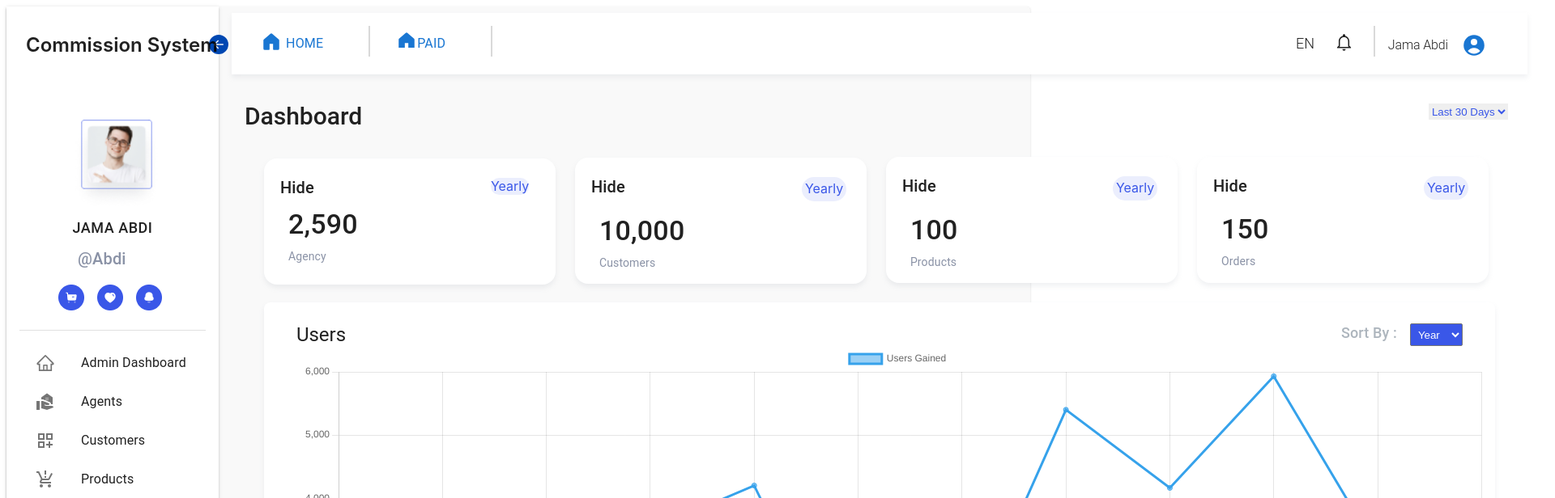
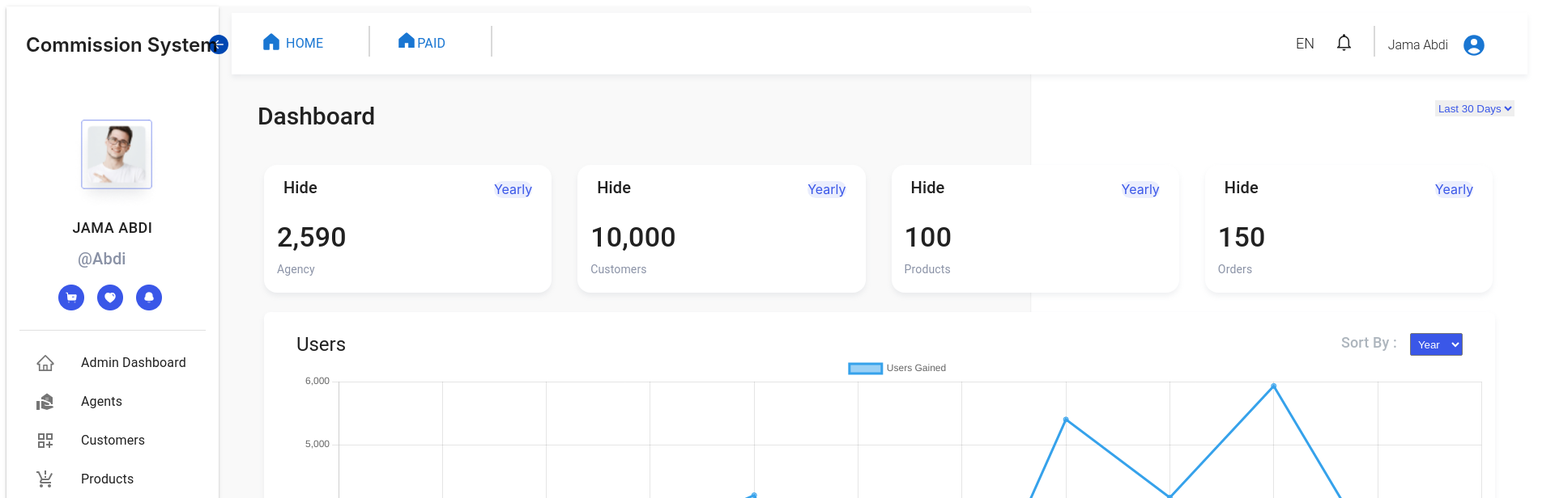
Before and after one commit to yahya-Tech59/Commission-Material, a React (Vite) app: page /dashboard in a window 1280 px wide. Shown: the top 616 px of the page at 81% size, 1920 px wide, since content can reach past the window. Built offline with nearby package versions, Linux system fonts and the light colour scheme; sample sign-in values are in the browser's storage.

Commit message:
DashboardCard and use it as props

```diff
--- /dev/null
+++ b/src/components/DashboardCard.jsx
@@ -0,0 +1,50 @@
+import React from "react";
+import { Box, Grid, Typography } from "@mui/material";
+
+export const DashboardCard = ({ title, subtitle, value, tableName }) => (
+  <Grid
+    item
+    xs={2.8}
+    md={2.8}
+    lg={2.6}
+    sx={{
+      height: 158,
+      width: "12rem",
+      backgroundColor: "white",
+      boxShadow: "0px 4px 6px rgba(156, 163, 175, 0.15)",
+      borderRadius: "1rem",
+      display: "flex",
+      flexDirection: "column",
+      alignItems: "flex-start",
+    }}
+  >
+    <Typography variant="h6" sx={{ position: "relative", bottom: 12 }}>
+      {title}
+    </Typography>
+    <Typography
+      variant="h5"
+      color="primary"
+      sx={{
+        position: "relative",
+        bottom: 36,
+        left: 260,
+        bgcolor: "#EBEEFD",
+        color: "#3A57E8",
+        borderRadius: "1rem",
+        fontFamily: "inter",
+        fontSize: "1rem",
+        p: 0,
+      }}
+    >
+      {subtitle}
+    </Typography>
+    <Box sx={{ position: "relative", bottom: 48, right: 48 }}>
+      <Typography variant="h4" sx={{ fontWeight: 500, ml: 5, mt: 5 }}>
+        {value}
+      </Typography>
+      <Typography variant="body2" sx={{ mt: 1, ml: 5, color: "#8A92A6" }}>
+        {tableName}
+      </Typography>
+    </Box>
+  </Grid>
+);
--- a/src/layouts/Dashboard.jsx
+++ b/src/layouts/Dashboard.jsx
@@ -2,19 +2,293 @@ import React from "react";
 import { Footer } from "./Footer";
 import { Chart } from "./Chart/Chart";
 import { Header } from "./Header";
-import { Box, Select, Typography } from "@mui/material";
+import { Box, Grid, Select, Typography } from "@mui/material";
+import { DashboardCard } from "../components/DashboardCard";
+
+// export const Dashboard = () => {
+//   return (
+//     <Box sx={{ color: "gray.400", display: "flex" }}>
+//       <Box sx={{ flexDirection: "column" }}>
+//         <Box sx={{ ml: 2 }}>
+//           <Header />
+//           <Box sx={{ mt: "-4rem", ml: 2 }} className="mt-[-4rem] ml-2">
+//             <Box sx={{ display: "flex", justifyContent: "space-between" }}>
+//               <Typography
+//                 variant="h5"
+//                 sx={{ mt: 12, fontSize: 30, fontWeight: 500, mb: 4 }}
+//               >
+//                 Dashboard
+//               </Typography>
+//               <select
+//                 defaultValue=""
+//                 style={{
+//                   height: 20,
+//                   position: "relative",
+//                   top: 100,
+//                   right: 40,
+//                   border: "none",
+//                   color: "#3A57E8",
+//                 }}
+//               >
+//                 <option value="">Last 30 Days</option>
+//               </select>
+//             </Box>
+
+//             <Grid container spacing={3} sx={{ ml: 3 }}>
+//               <Grid
+//                 item
+//                 xs={12}
+//                 md={6}
+//                 lg={3}
+//                 sx={{
+//                   height: 116,
+//                   width: 320,
+//                   backgroundColor: "white",
+//                   boxShadow: "0px 4px 6px rgba(156, 163, 175, 0.15)",
+//                   borderRadius: "16px",
+//                   display: "flex",
+//                   flexDirection: "column",
+//                   alignItems: "flex-start",
+//                   padding: "20px",
+//                 }}
+//               >
+//                 <Typography variant="h6" sx={{}}>
+//                   Hide
+//                 </Typography>
+
+//                 <Typography
+//                   variant="h5"
+//                   color="primary"
+//                   sx={{
+//                     position: "relative",
+//                     bottom: 28,
+//                     left: 260,
+//                     bgcolor: "#EBEEFD",
+//                     color: "#3A57E8",
+//                     borderRadius: "1rem",
+//                     fontFamily: "inter",
+//                     fontSize: "1rem",
+//                     p: 0,
+//                   }}
+//                 >
+//                   Yearly
+//                 </Typography>
+
+//                 <Box sx={{ position: "relative", bottom: 52, right: 30 }}>
+//                   <Typography
+//                     variant="h4"
+//                     sx={{ fontWeight: 500, ml: 5, mt: 5 }}
+//                   >
+//                     2,590
+//                   </Typography>
+//                   <Typography
+//                     variant="body2"
+//                     sx={{ mt: 1, ml: 5, color: "#8A92A6" }}
+//                   >
+//                     Agency
+//                   </Typography>
+//                 </Box>
+//               </Grid>
+
+//               <Grid
+//                 item
+//                 xs={12}
+//                 md={6}
+//                 lg={3}
+//                 sx={{
+//                   height: 116,
+//                   width: 320,
+//                   backgroundColor: "white",
+//                   boxShadow: "0px 4px 6px rgba(156, 163, 175, 0.15)",
+//                   borderRadius: "16px",
+//                   display: "flex",
+//                   flexDirection: "column",
+//                   alignItems: "flex-start",
+//                   padding: "20px",
+//                   ml: "24rem",
+//                   mt: "-9.8rem",
+//                 }}
+//               >
+//                 <Typography variant="h6" sx={{}}>
+//                   Hide
+//                 </Typography>
+
+//                 <Typography
+//                   variant="h5"
+//                   color="primary"
+//                   sx={{
+//                     position: "relative",
+//                     bottom: 28,
+//                     left: 260,
+//                     bgcolor: "#EBEEFD",
+//                     color: "#3A57E8",
+//                     borderRadius: "1rem",
+//                     fontFamily: "inter",
+//                     fontSize: "1rem",
+//                     p: 0.5,
+//                   }}
+//                 >
+//                   Yearly
+//                 </Typography>
+
+//                 <Box sx={{ position: "relative", bottom: 52, right: 30 }}>
+//                   <Typography
+//                     variant="h4"
+//                     sx={{ fontWeight: 500, ml: 5, mt: 5 }}
+//                   >
+//                     10,000
+//                   </Typography>
+//                   <Typography
+//                     variant="body2"
+//                     sx={{ mt: 1, ml: 5, color: "#8A92A6" }}
+//                   >
+//                     Customers
+//                   </Typography>
+//                 </Box>
+//               </Grid>
+
+//               <Grid
+//                 item
+//                 xs={12}
+//                 md={6}
+//                 lg={3}
+//                 sx={{
+//                   height: 116,
+//                   width: 320,
+//                   backgroundColor: "white",
+//                   boxShadow: "0px 4px 6px rgba(156, 163, 175, 0.15)", // Adjusted for MUI's shadow prop
+//                   borderRadius: "16px",
+//                   display: "flex",
+//                   flexDirection: "column",
+//                   alignItems: "flex-start",
+//                   padding: "20px",
+//                   ml: "48rem",
+//                   mt: "-9.8rem",
+//                 }}
+//               >
+//                 <Typography variant="h6" sx={{}}>
+//                   Hide
+//                 </Typography>
+
+//                 <Typography
+//                   variant="h5"
+//                   color="primary"
+//                   sx={{
+//                     position: "relative",
+//                     bottom: 28,
+//                     left: 260,
+//                     bgcolor: "#EBEEFD",
+//                     color: "#3A57E8",
+//                     borderRadius: "1rem",
+//                     fontFamily: "inter",
+//                     fontSize: "1rem",
+//                     p: 0.5,
+//                   }}
+//                 >
+//                   Yearly
+//                 </Typography>
+
+//                 <Box sx={{ position: "relative", bottom: 52, right: 30 }}>
+//                   <Typography
+//                     variant="h4"
+//                     sx={{ fontWeight: 500, ml: 5, mt: 5 }}
+//                   >
+//                     100
+//                   </Typography>
+//                   <Typography
+//                     variant="body2"
+//                     sx={{ mt: 1, ml: 5, color: "#8A92A6" }}
+//                   >
+//                     Products
+//                   </Typography>
+//                 </Box>
+//               </Grid>
+
+//               <Grid
+//                 item
+//                 xs={12}
+//                 md={6}
+//                 lg={3}
+//                 sx={{
+//                   height: 116,
+//                   width: 320,
+//                   bgcolor: "white",
+//                   boxShadow: "0px 4px 6px rgba(156, 163, 175, 0.15)", // Adjusted for MUI's shadow prop
+//                   borderRadius: "16px",
+//                   display: "flex",
+//                   flexDirection: "column",
+//                   alignItems: "flex-start",
+//                   padding: "20px",
+//                   ml: "72rem",
+//                   mt: "-9.8rem",
+//                 }}
+//               >
+//                 <Typography variant="h6" sx={{}}>
+//                   Hide
+//                 </Typography>
+
+//                 <Typography
+//                   variant="h5"
+//                   color="primary"
+//                   sx={{
+//                     position: "relative",
+//                     bottom: 28,
+//                     left: 260,
+//                     bgcolor: "#EBEEFD",
+//                     color: "#3A57E8",
+//                     borderRadius: "1rem",
+//                     fontFamily: "inter",
+//                     fontSize: "1rem",
+//                     p: 0.5,
+//                   }}
+//                 >
+//                   Yearly
+//                 </Typography>
+
+//                 <Box sx={{ position: "relative", bottom: 52, right: 30 }}>
+//                   <Typography
+//                     variant="h4"
+//                     sx={{ fontWeight: 500, ml: 5, mt: 5 }}
+//                   >
+//                     150
+//                   </Typography>
+//                   <Typography
+//                     variant="body2"
+//                     sx={{ mt: 1, ml: 5, color: "#8A92A6" }}
+//                   >
+//                     Orders
+//                   </Typography>
+//                 </Box>
+//               </Grid>
+//             </Grid>
+//           </Box>
+
+//           <div className="flex flex-col ">
+//             <Chart />
+//             <Footer className="" />
+//           </div>
+//         </Box>
+//       </Box>
+//     </Box>
+//   );
+// };
 
 export const Dashboard = () => {
   return (
-    <Box sx={{ color: "gray.400", display: "flex" }}>
-      <Box sx={{ flexDirection: "column" }}>
+    <Box sx={{ color: "gray.400", display: "flex", flexDirection: "column" }}>
       <Box sx={{ ml: 2 }}>
         <Header />
-          <Box sx={{ mt: "-4rem", ml: 2 }} className="mt-[-4rem] ml-2">
-            <Box sx={{ display: "flex", justifyContent: "space-between" }}>
+        <Box
+          sx={{
+            display: "flex",
+            justifyContent: "space-between",
+            mt: 4,
+            px: 4,
+          }}
+        >
           <Typography
             variant="h5"
-                sx={{ mt: 12, fontSize: 30, fontWeight: 500, mb: 4 }}
+            sx={{ fontSize: 30, fontWeight: 500, mb: 4 }}
           >
             Dashboard
           </Typography>
@@ -22,9 +296,6 @@ export const Dashboard = () => {
             defaultValue=""
             style={{
               height: 20,
-                  position: "relative",
-                  top: 100,
-                  right: 40,
               border: "none",
               color: "#3A57E8",
             }}
@@ -32,224 +303,35 @@ export const Dashboard = () => {
             <option value="">Last 30 Days</option>
           </select>
         </Box>
-
-            <Box sx={{ ml: 3 }}>
-              <Box
-                sx={{
-                  height: 116,
-                  width: 320,
-                  backgroundColor: "white",
-                  boxShadow: "0px 4px 6px rgba(156, 163, 175, 0.15)",
-                  borderRadius: "16px",
-                  display: "flex",
-                  flexDirection: "column",
-                  alignItems: "flex-start",
-                  padding: "20px",
-                }}
-              >
-                <Typography variant="h6" sx={{}}>
-                  Hide
-                </Typography>
-
-                <Typography
-                  variant="h5"
-                  color="primary"
-                  sx={{
-                    position: "relative",
-                    bottom: 28,
-                    left: 260,
-                    bgcolor: "#EBEEFD",
-                    color: "#3A57E8",
-                    borderRadius: "1rem",
-                    fontFamily: "inter",
-                    fontSize: "1rem",
-                    p: 0,
-                  }}
-                >
-                  Yearly
-                </Typography>
-
-                <Box sx={{ position: "relative", bottom: 52, right: 30 }}>
-                  <Typography
-                    variant="h4"
-                    sx={{ fontWeight: 500, ml: 5, mt: 5 }}
-                  >
-                    2,590
-                  </Typography>
-                  <Typography
-                    variant="body2"
-                    sx={{ mt: 1, ml: 5, color: "#8A92A6" }}
-                  >
-                    Agency
-                  </Typography>
-                </Box>
-              </Box>
-
-              <Box
-                sx={{
-                  height: 116,
-                  width: 320,
-                  backgroundColor: "white",
-                  boxShadow: "0px 4px 6px rgba(156, 163, 175, 0.15)",
-                  borderRadius: "16px",
-                  display: "flex",
-                  flexDirection: "column",
-                  alignItems: "flex-start",
-                  padding: "20px",
-                  ml: "24rem",
-                  mt: "-9.8rem",
-                }}
-              >
-                <Typography variant="h6" sx={{}}>
-                  Hide
-                </Typography>
-
-                <Typography
-                  variant="h5"
-                  color="primary"
-                  sx={{
-                    position: "relative",
-                    bottom: 28,
-                    left: 260,
-                    bgcolor: "#EBEEFD",
-                    color: "#3A57E8",
-                    borderRadius: "1rem",
-                    fontFamily: "inter",
-                    fontSize: "1rem",
-                    p: 0.5,
-                  }}
-                >
-                  Yearly
-                </Typography>
-
-                <Box sx={{ position: "relative", bottom: 52, right: 30 }}>
-                  <Typography
-                    variant="h4"
-                    sx={{ fontWeight: 500, ml: 5, mt: 5 }}
-                  >
-                    10,000
-                  </Typography>
-                  <Typography
-                    variant="body2"
-                    sx={{ mt: 1, ml: 5, color: "#8A92A6" }}
-                  >
-                    Customers
-                  </Typography>
-                </Box>
-              </Box>
-
-              <Box
-                sx={{
-                  height: 116,
-                  width: 320,
-                  backgroundColor: "white",
-                  boxShadow: "0px 4px 6px rgba(156, 163, 175, 0.15)", // Adjusted for MUI's shadow prop
-                  borderRadius: "16px",
-                  display: "flex",
-                  flexDirection: "column",
-                  alignItems: "flex-start",
-                  padding: "20px",
-                  ml: "48rem",
-                  mt: "-9.8rem",
-                }}
-              >
-                <Typography variant="h6" sx={{}}>
-                  Hide
-                </Typography>
-
-                <Typography
-                  variant="h5"
-                  color="primary"
-                  sx={{
-                    position: "relative",
-                    bottom: 28,
-                    left: 260,
-                    bgcolor: "#EBEEFD",
-                    color: "#3A57E8",
-                    borderRadius: "1rem",
-                    fontFamily: "inter",
-                    fontSize: "1rem",
-                    p: 0.5,
-                  }}
-                >
-                  Yearly
-                </Typography>
-
-                <Box sx={{ position: "relative", bottom: 52, right: 30 }}>
-                  <Typography
-                    variant="h4"
-                    sx={{ fontWeight: 500, ml: 5, mt: 5 }}
-                  >
-                    100
-                  </Typography>
-                  <Typography
-                    variant="body2"
-                    sx={{ mt: 1, ml: 5, color: "#8A92A6" }}
-                  >
-                    Products
-                  </Typography>
-                </Box>
-              </Box>
-
-              <Box
-                sx={{
-                  height: 116,
-                  width: 320,
-                  bgcolor: "white",
-                  boxShadow: "0px 4px 6px rgba(156, 163, 175, 0.15)", // Adjusted for MUI's shadow prop
-                  borderRadius: "16px",
-                  display: "flex",
-                  flexDirection: "column",
-                  alignItems: "flex-start",
-                  padding: "20px",
-                  ml: "72rem",
-                  mt: "-9.8rem",
-                }}
-              >
-                <Typography variant="h6" sx={{}}>
-                  Hide
-                </Typography>
-
-                <Typography
-                  variant="h5"
-                  color="primary"
-                  sx={{
-                    position: "relative",
-                    bottom: 28,
-                    left: 260,
-                    bgcolor: "#EBEEFD",
-                    color: "#3A57E8",
-                    borderRadius: "1rem",
-                    fontFamily: "inter",
-                    fontSize: "1rem",
-                    p: 0.5,
-                  }}
-                >
-                  Yearly
-                </Typography>
-
-                <Box sx={{ position: "relative", bottom: 52, right: 30 }}>
-                  <Typography
-                    variant="h4"
-                    sx={{ fontWeight: 500, ml: 5, mt: 5 }}
-                  >
-                    150
-                  </Typography>
-                  <Typography
-                    variant="body2"
-                    sx={{ mt: 1, ml: 5, color: "#8A92A6" }}
-                  >
-                    Orders
-                  </Typography>
-                </Box>
-              </Box>
-            </Box>
-          </Box>
-
-          <div className="flex flex-col ">
+        <Grid container spacing={3} sx={{ mt: 1, ml: 5, gap: 4 }}>
+          <DashboardCard
+            title="Hide"
+            subtitle="Yearly"
+            value="2,590"
+            tableName="Agency"
+          />
+          <DashboardCard
+            title="Hide"
+            subtitle="Yearly"
+            value="10,000"
+            tableName="Customers"
+          />
+          <DashboardCard
+            title="Hide"
+            subtitle="Yearly"
+            value="100"
+            tableName="Products"
+          />
+          <DashboardCard
+            title="Hide"
+            subtitle="Yearly"
+            value="150"
+            tableName="Orders"
+          />
+        </Grid>
+        <Box sx={{ display: "flex", flexDirection: "column" }}>
           <Chart />
           <Footer className="" />
-          </div>
         </Box>
       </Box>
     </Box>
```
Lines whose indentation alone changed are shown as unchanged.
